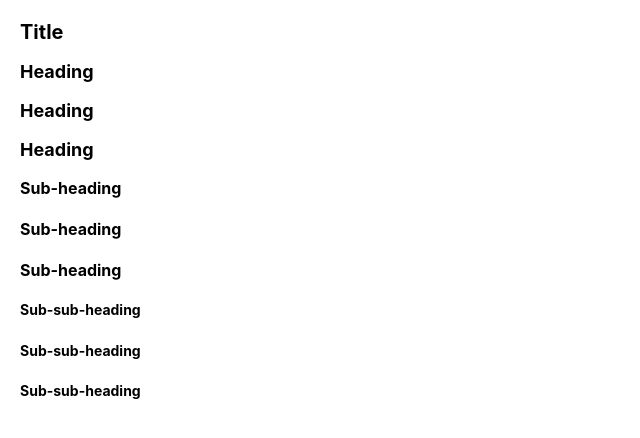
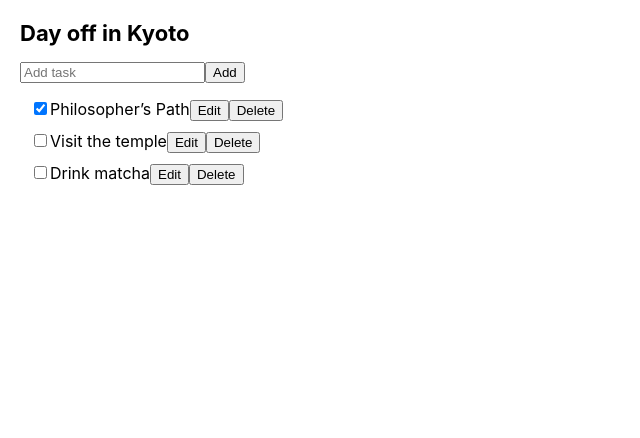
Before and after one commit to becasualle/devsurge-react-course, a React (Create React App) app: page / in a window 1280 px wide. Shown: the top 438 px of the page, without its empty margins (0-640 px from the left). Built offline with nearby package versions, Linux system fonts and the light colour scheme.

Commit message:
используем Context и Reducer для организации хранилища

```diff
--- a/src/App.jsx
+++ b/src/App.jsx
@@ -1,9 +1,9 @@
-import { ContextPage } from './passing-data-deeply-with-context';
+import { TaskApp } from './scaling-up-with-reducer-and-context/TaskApp';
 
 export default function App() {
   return (
     <>
-      <ContextPage />
+      <TaskApp />
     </>
   );
 }
--- /dev/null
+++ b/src/scaling-up-with-reducer-and-context/AddTask.jsx
@@ -0,0 +1,30 @@
+import { useState } from 'react';
+import { useTasksDispatch } from './TasksContext';
+
+export default function AddTask() {
+  const [text, setText] = useState('');
+  const dispatch = useTasksDispatch();
+  return (
+    <>
+      <input
+        placeholder="Add task"
+        value={text}
+        onChange={(e) => setText(e.target.value)}
+      />
+      <button
+        onClick={() => {
+          setText('');
+          dispatch({
+            type: 'added',
+            id: nextId++,
+            text: text,
+          });
+        }}
+      >
+        Add
+      </button>
+    </>
+  );
+}
+
+let nextId = 3;
--- /dev/null
+++ b/src/scaling-up-with-reducer-and-context/TaskApp.jsx
@@ -0,0 +1,13 @@
+import AddTask from './AddTask.jsx';
+import TaskList from './TaskList.jsx';
+import { TasksProvider } from './TasksContext.js';
+
+export function TaskApp() {
+  return (
+    <TasksProvider>
+      <h1>Day off in Kyoto</h1>
+      <AddTask />
+      <TaskList />
+    </TasksProvider>
+  );
+}
--- /dev/null
+++ b/src/scaling-up-with-reducer-and-context/TaskList.jsx
@@ -0,0 +1,69 @@
+import { useState } from 'react';
+import { useTasksDispatch, useTasks } from './TasksContext';
+
+export default function TaskList() {
+  const tasks = useTasks();
+  return (
+    <ul>
+      {tasks.map((task) => (
+        <li key={task.id}>
+          <Task task={task} />
+        </li>
+      ))}
+    </ul>
+  );
+}
+
+function Task({ task }) {
+  const dispatch = useTasksDispatch();
+  const [isEditing, setIsEditing] = useState(false);
+  let taskContent;
+  if (isEditing) {
+    taskContent = (
+      <>
+        <input
+          value={task.text}
+          onChange={(e) => {
+            dispatch({
+              type: 'changed',
+              task: { ...task, text: e.target.value },
+            });
+          }}
+        />
+        <button onClick={() => setIsEditing(false)}>Save</button>
+      </>
+    );
+  } else {
+    taskContent = (
+      <>
+        {task.text}
+        <button onClick={() => setIsEditing(true)}>Edit</button>
+      </>
+    );
+  }
+  return (
+    <label>
+      <input
+        type="checkbox"
+        checked={task.done}
+        onChange={(e) => {
+          dispatch({
+            type: 'changed',
+            task: { ...task, done: e.target.checked },
+          });
+        }}
+      />
+      {taskContent}
+      <button
+        onClick={() =>
+          dispatch({
+            type: 'deleted',
+            id: task.id,
+          })
+        }
+      >
+        Delete
+      </button>
+    </label>
+  );
+}
--- /dev/null
+++ b/src/scaling-up-with-reducer-and-context/TasksContext.js
@@ -0,0 +1,60 @@
+import { createContext, useReducer, useContext } from 'react';
+
+export const TasksContext = createContext(null);
+export const TasksDispatchContext = createContext(null);
+
+export function TasksProvider({ children }) {
+  const [tasks, dispatch] = useReducer(tasksReducer, initialTasks);
+
+  return (
+    <TasksContext.Provider value={tasks}>
+      <TasksDispatchContext.Provider value={dispatch}>
+        {children}
+      </TasksDispatchContext.Provider>
+    </TasksContext.Provider>
+  );
+}
+
+export function useTasksDispatch() {
+  return useContext(TasksDispatchContext);
+}
+
+export function useTasks() {
+  return useContext(TasksContext);
+}
+
+function tasksReducer(tasks, action) {
+  switch (action.type) {
+    case 'added': {
+      return [
+        ...tasks,
+        {
+          id: action.id,
+          text: action.text,
+          done: false,
+        },
+      ];
+    }
+    case 'changed': {
+      return tasks.map((t) => {
+        if (t.id === action.task.id) {
+          return action.task;
+        } else {
+          return t;
+        }
+      });
+    }
+    case 'deleted': {
+      return tasks.filter((t) => t.id !== action.id);
+    }
+    default: {
+      throw Error('Unknown action: ' + action.type);
+    }
+  }
+}
+
+const initialTasks = [
+  { id: 0, text: 'Philosopher’s Path', done: true },
+  { id: 1, text: 'Visit the temple', done: false },
+  { id: 2, text: 'Drink matcha', done: false },
+];
```
